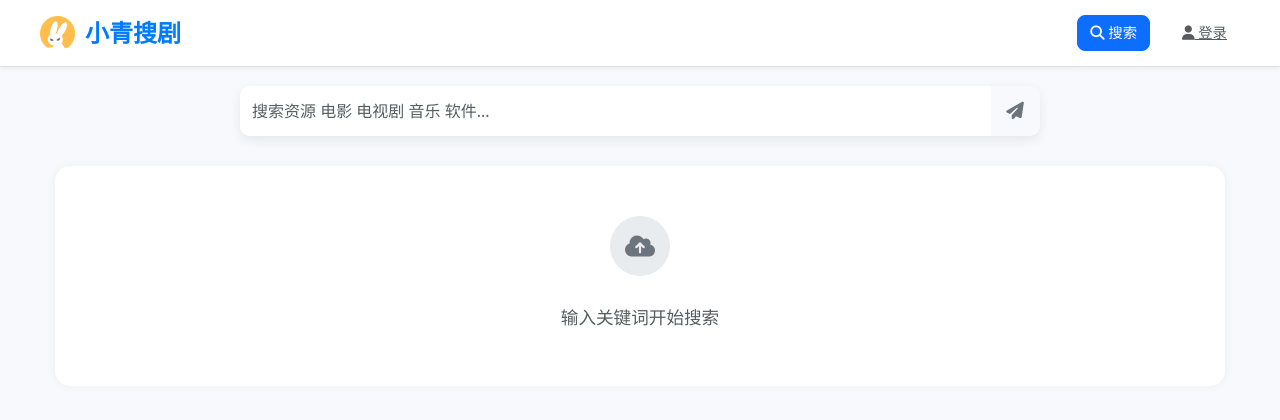
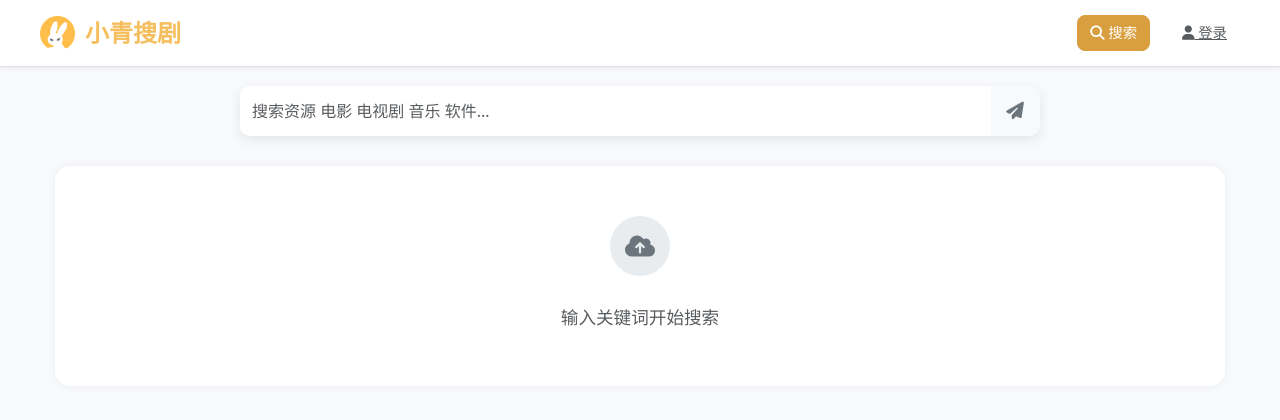
Before and after one commit to ucmao/search-ucmao, a Flask app: page / in a window 1280 px wide. Shown: the top 420 px of the page. Run offline with Flask 3, Linux system fonts and the light colour scheme.

Commit message:
统一ui样式

```diff
--- a/templates/_layout.html
+++ b/templates/_layout.html
@@ -81,7 +81,7 @@
         .logo-text {
             font-size: 1.5rem;
             font-weight: 700;
-            color: #007bff;
+            color: #F5BF60;
         }
 
         .top-right-nav .btn {
@@ -89,6 +89,16 @@
             font-weight: 500;
             margin-left: 15px;
             border-radius: 8px;
+        }
+
+        .top-right-nav .btn-primary {
+            background-color: #D99E3D;
+            border-color: #D99E3D;
+        }
+
+        .top-right-nav .btn-primary:hover {
+            background-color: #C78C2B;
+            border-color: #C78C2B;
         }
 
 
```
